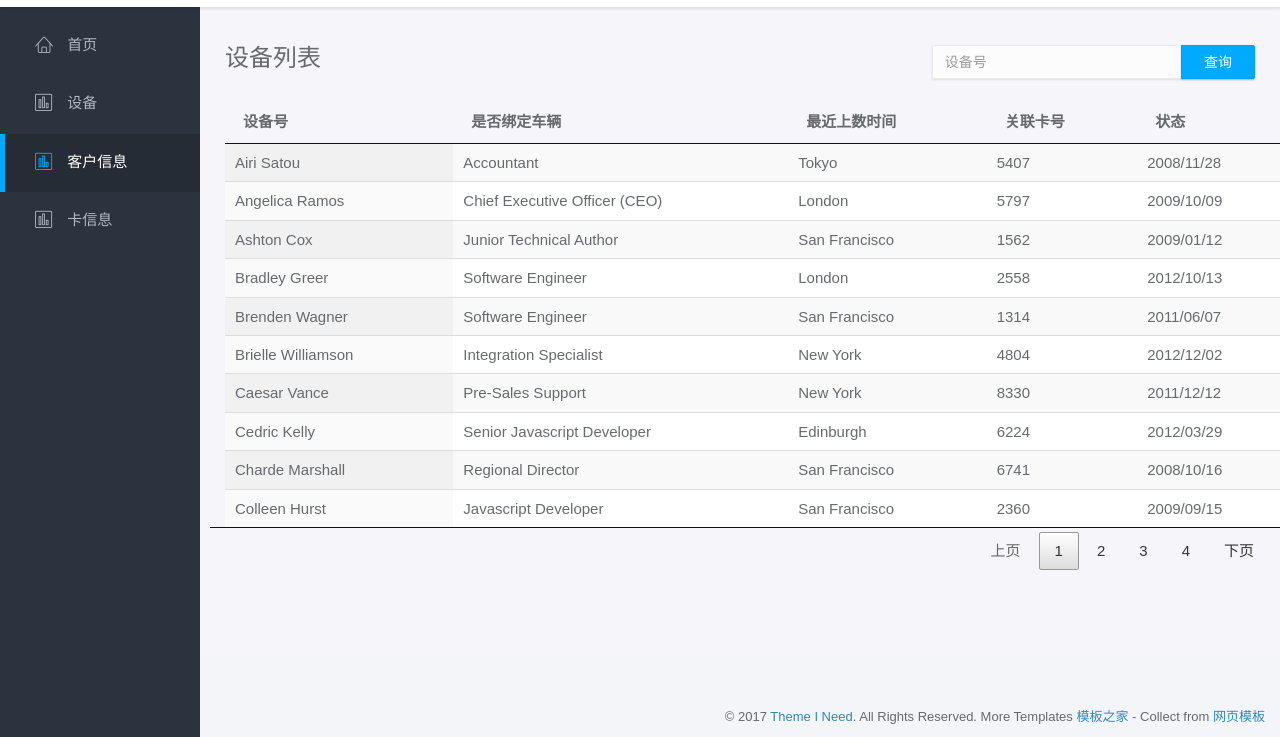
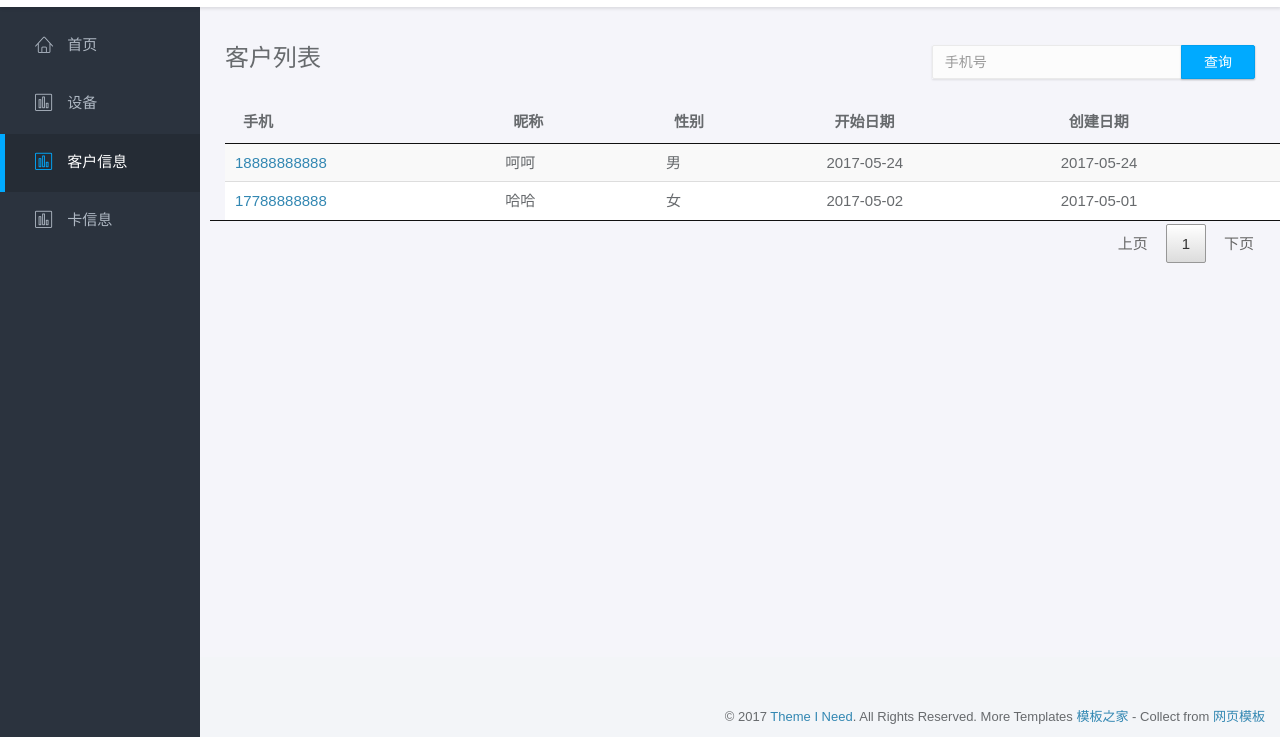
Before and after one commit to lichao123125/ivicar, a plain HTML site: page custom.html in a window 1280 px wide. Shown: the part 63-800 px from the top of the page. Drawn offline with Linux system fonts and the light colour scheme.

Commit message:
zangpengdashabi

```diff
--- a/custom.html
+++ b/custom.html
@@ -54,13 +54,13 @@
 				<div class="container-fluid">
                     <div class="row">
                         <div class="col-md-8">
-					            <h3 class="page-title ">设备列表</h3>
+					            <h3 class="page-title ">客户列表</h3>
                         </div>
                         <div class="col-md-4">
                             <!--<form class="navbar-form navbar-right">-->
                                 <form>
                                 <div class="input-group">
-                                    <input type="text" value="" class="form-control" placeholder="设备号">
+                                    <input type="text" value="" class="form-control" placeholder="手机号">
                                     <span class="input-group-btn"><button type="button" class="btn btn-primary">查询</button></span>
                                 </div>
                             </form>
@@ -69,26 +69,6 @@
 
                     <div class="row">
                         <table id="example" class="col-md-12 display" cellspacing="0" width="100%">
-                            <thead>
-                                <tr>
-                                    <th>设备号</th>
-                                    <th>是否绑定车辆</th>
-                                    <th>最近上数时间</th>
-                                    <th>关联卡号</th>
-                                    <th>状态</th>
-                                    <!--<th>Salary</th>-->
-                                </tr>
-                            </thead>
-                            <!--<tfoot>
-                                <tr>
-                                    <th>Name</th>
-                                    <th>Position</th>
-                                    <th>Office</th>
-                                    <th>Extn.</th>
-                                    <th>Start date</th>
-                                    <th>Salary</th>
-                                </tr>
-                            </tfoot>-->
                         </table>
 					</div>
 				</div>
@@ -111,46 +91,7 @@
     <script src="assets/vendor/dataTables/jquery.dataTables.min.js"></script>
 	<script src="assets/scripts/klorofil-common.js"></script>
     <script>
-    var dataSet = [
-    [ "Tiger Nixon", "System Architect", "Edinburgh", "5421", "2011/04/25", "$320,800" ],
-    [ "Garrett Winters", "Accountant", "Tokyo", "8422", "2011/07/25", "$170,750" ],
-    [ "Ashton Cox", "Junior Technical Author", "San Francisco", "1562", "2009/01/12", "$86,000" ],
-    [ "Cedric Kelly", "Senior Javascript Developer", "Edinburgh", "6224", "2012/03/29", "$433,060" ],
-    [ "Airi Satou", "Accountant", "Tokyo", "5407", "2008/11/28", "$162,700" ],
-    [ "Brielle Williamson", "Integration Specialist", "New York", "4804", "2012/12/02", "$372,000" ],
-    [ "Herrod Chandler", "Sales Assistant", "San Francisco", "9608", "2012/08/06", "$137,500" ],
-    [ "Rhona Davidson", "Integration Specialist", "Tokyo", "6200", "2010/10/14", "$327,900" ],
-    [ "Colleen Hurst", "Javascript Developer", "San Francisco", "2360", "2009/09/15", "$205,500" ],
-    [ "Sonya Frost", "Software Engineer", "Edinburgh", "1667", "2008/12/13", "$103,600" ],
-    [ "Jena Gaines", "Office Manager", "London", "3814", "2008/12/19", "$90,560" ],
-    [ "Quinn Flynn", "Support Lead", "Edinburgh", "9497", "2013/03/03", "$342,000" ],
-    [ "Charde Marshall", "Regional Director", "San Francisco", "6741", "2008/10/16", "$470,600" ],
-    [ "Haley Kennedy", "Senior Marketing Designer", "London", "3597", "2012/12/18", "$313,500" ],
-    [ "Tatyana Fitzpatrick", "Regional Director", "London", "1965", "2010/03/17", "$385,750" ],
-    [ "Michael Silva", "Marketing Designer", "London", "1581", "2012/11/27", "$198,500" ],
-    [ "Paul Byrd", "Chief Financial Officer (CFO)", "New York", "3059", "2010/06/09", "$725,000" ],
-    [ "Gloria Little", "Systems Administrator", "New York", "1721", "2009/04/10", "$237,500" ],
-    [ "Bradley Greer", "Software Engineer", "London", "2558", "2012/10/13", "$132,000" ],
-    [ "Dai Rios", "Personnel Lead", "Edinburgh", "2290", "2012/09/26", "$217,500" ],
-    [ "Jenette Caldwell", "Development Lead", "New York", "1937", "2011/09/03", "$345,000" ],
-    [ "Yuri Berry", "Chief Marketing Officer (CMO)", "New York", "6154", "2009/06/25", "$675,000" ],
-    [ "Caesar Vance", "Pre-Sales Support", "New York", "8330", "2011/12/12", "$106,450" ],
-    [ "Doris Wilder", "Sales Assistant", "Sidney", "3023", "2010/09/20", "$85,600" ],
-    [ "Angelica Ramos", "Chief Executive Officer (CEO)", "London", "5797", "2009/10/09", "$1,200,000" ],
-    [ "Gavin Joyce", "Developer", "Edinburgh", "8822", "2010/12/22", "$92,575" ],
-    [ "Jennifer Chang", "Regional Director", "Singapore", "9239", "2010/11/14", "$357,650" ],
-    [ "Brenden Wagner", "Software Engineer", "San Francisco", "1314", "2011/06/07", "$206,850" ],
-    [ "Fiona Green", "Chief Operating Officer (COO)", "San Francisco", "2947", "2010/03/11", "$850,000" ],
-    [ "Shou Itou", "Regional Marketing", "Tokyo", "8899", "2011/08/14", "$163,000" ],
-    [ "Michelle House", "Integration Specialist", "Sidney", "2769", "2011/06/02", "$95,400" ],
-    [ "Suki Burks", "Developer", "London", "6832", "2009/10/22", "$114,500" ],
-    [ "Prescott Bartlett", "Technical Author", "London", "3606", "2011/05/07", "$145,000" ],
-    [ "Gavin Cortez", "Team Leader", "San Francisco", "2860", "2008/10/26", "$235,500" ],
-    [ "Martena Mccray", "Post-Sales support", "Edinburgh", "8240", "2011/03/09", "$324,050" ],
-    [ "Unity Butler", "Marketing Designer", "San Francisco", "5384", "2009/12/09", "$85,675" ]
-];
-    $('#example').dataTable( {
-        data:dataSet,
+    var table = $('#example').dataTable( {
         oLanguage: {
             "sUrl": "assets/vendor/dataTables/zh_CN.json"
         },
@@ -162,40 +103,95 @@
         "searching": false,
         //关系列排序
          "columns": [
-        { "orderable": false },
-        null,
-        null,
-        null,
-        null
-      ]
+            // { "orderable": false },
+            // { "orderable": false },
+            // { "orderable": false },
+            // { "orderable": false },
+            // { "orderable": false },
+        ],
+        "columnDefs": [
+            {
+                "targets": [0],
+                "visible": false,
+                "searchable": false
+            }
+        ],
+      length: 10,
 
         // "ajax": 'assets/device_ajax.txt'
+        "ajax": 'assets/device_ajax.txt',
+         "serverSide": true,//分页，取数据等等的都放到服务端去
+            "deferRender": true,//当处理大数据时，延迟渲染数据，有效提高Datatables处理能力
+            "destory": true,
+            "ajax": {
+                "dataType": 'json',
+                "type": "POST",
+                "url": "assets/custom_ajax.txt",
+                "data": function (d) {
+                    console.log(d)
+                    // d.id = id;
+                },
+                "async": false
+            },
+            "columns": [
+                {
+                    "data": "id",
+                    // "width": "100px",
+                    "title": "设备号"
+                }, {
+                    "data": "mobile",
+                    // "width": "150px",
+                    "title": "手机",
+                    render: function (data) {
+                        return "<a href='"  + data + "'>" + data + "</a>";
+                    }
+                }, {
+                    "data": "nickName",
+                    // "width": "150px",
+                    "title": "昵称"
+                }, {
+                    "data": "sex",
+                    // "width": "100px",
+                    "title": "性别"
+                    // render: function (data, type, row, meta) {
+                        //个人理解  --以及参数的应用场景
+                        //data:当前cell的值  --主要是操作这个参数来做渲染
+                        //type:数据类型,枚举类型dt内置定义的  --用处不大
+                        //row:当前行的所有数据  --可以做来用级联(没办法更改其他cell的渲染)
+                        //meta:它下面有三个参数
+                        //   //row,col 是当前cell的横纵坐标(相对于左上角)
+                        //         --可以结合上个参数row做更加复杂的级联
+                        //   //settings:dt的api实例,动态所有的参数信息都在里面
+                           //  --这个很强大,获取参数信息就好,新手不要随便更改里面的参数信息
+                        // var node = "<label ";
+                        // if (data == "男") {
+                        //     node += "style='color:red;'"
+                        // } else if (data == "女") {
+                        //     node += "style='color:green;'"
+                        // } else {
+                        //     node += "style='color:#000;'"
+                        // }
+                        // node += ">" + data ? "" : data + "</label>"
+                        // return node;
+                        // return data
+                    // }
+                 }, {
+                    "data": "birthday",
+                    // "width": "150px",
+                    "title": "开始日期"
+                }, {
+                    "data": "created",
+                    // "width": "100px",
+                    "title": "创建日期"
+                        //render 里面想引入自定义参数信息,两种方式:
+                        //一、让自定义参数的作用域大于render的作用域(全局变量、缓存等);
+                        //二、修改源码(慎用)
+                        //级联问题后面几期再讲,没有找到很好的素材
+                        // var custom = window.sessionStorage.getItem("custom");//这里就可以获取到提前存在缓存的数据
+                }
+            ]
     } );
-// $(document).ready(function() {
-//         $('.datatable').dataTable( {
-//             "aoColumnDefs": [ { "bSortable": false, "aTargets": [ 0 ] }],
-//             "oLanguage": {
-//                 "sUrl": "/components/zh_CN.json"
-//             }
-//         });
-//         $('#order_table').css({background: "#e7e7e7" });
-//     } );
-// $(document).ready(function() {
-//     $('#example').DataTable( {
-//         data: dataSet,
-//         oLanguage: {
-//                 "sUrl": "assets/vendor/dataTables/zh_CN.json"
-//             },
-//         columns: [
-//             { title: "Name" },
-//             { title: "Position" },
-//             { title: "Office" },
-//             { title: "Extn." },
-//             { title: "Start date" },
-//             { title: "Salary" }
-//         ]
-//     } );
-// } );
+
     </script>
 </body>
 
```
Also changed, not shown: device.html (+2 -1 lines), assets/custom_ajax.txt (added).
